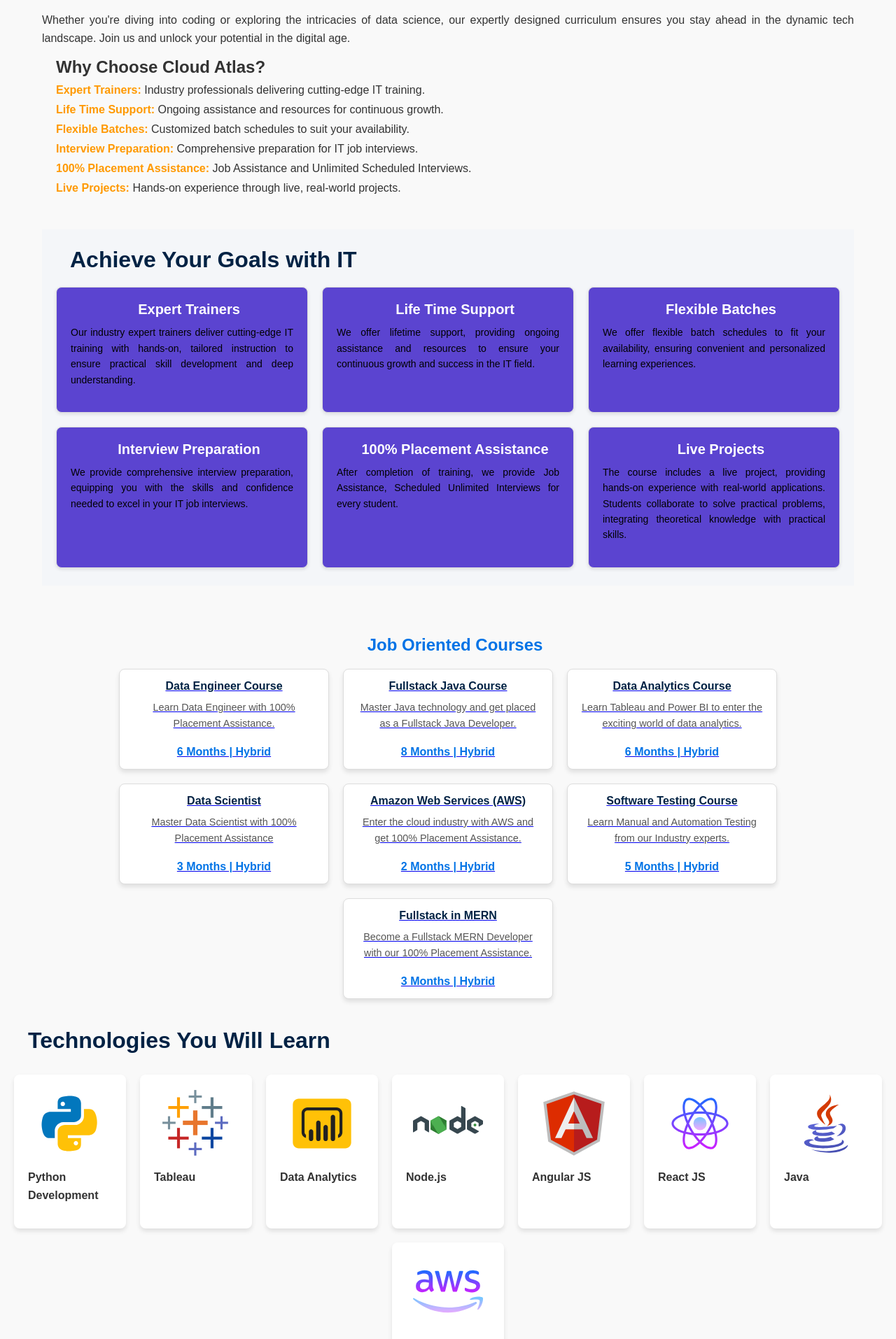
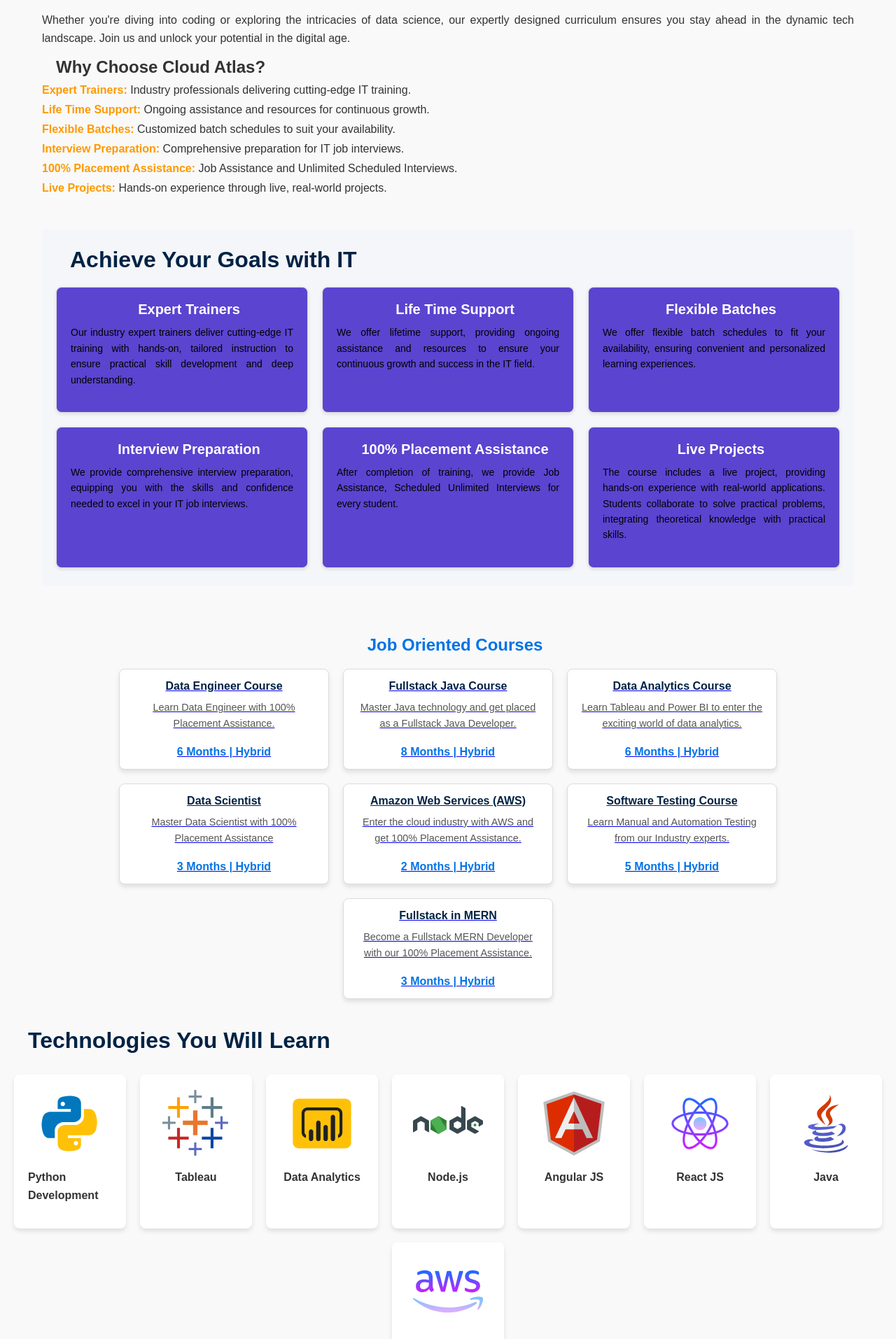
Before and after one commit to himeshlohana/CloudAtlas, a React (Create React App) app: page / in a window 1280 px wide. Shown: the part 680-2594 px from the top of the page at 70% size. Built offline with nearby package versions, Linux system fonts and the light colour scheme.

Commit message:
Update App.css

```diff
--- a/src/App.css
+++ b/src/App.css
@@ -729,6 +729,9 @@ h1{
 }
 
 .technology p {
+  display: flex;
+  justify-content: center;
+  align-items: center;
   font-size: 1em;
   color: #333;
   font-weight: bold;
@@ -1261,7 +1264,7 @@ footer p {
 
 /* Mobile Menu */
 .nav ul.active {
-  margin-top:40px;
+  margin-top: 35px;
   display: block;
 }
 
@@ -1359,7 +1362,7 @@ h3, h2 {
 /* List for Benefits */
 ul {
   list-style-type: none;
-  padding-left: 20px;
+  padding-left: 0px;
 }
 
 ul li {
```
